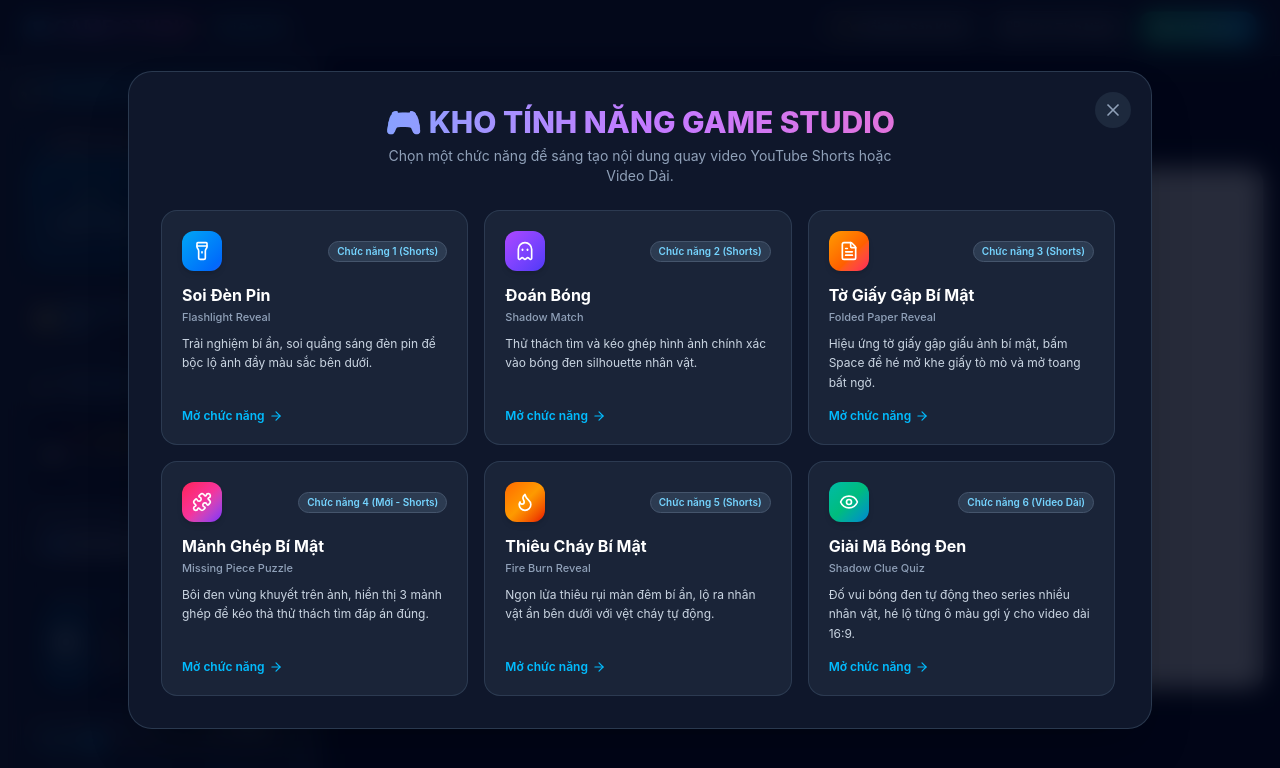
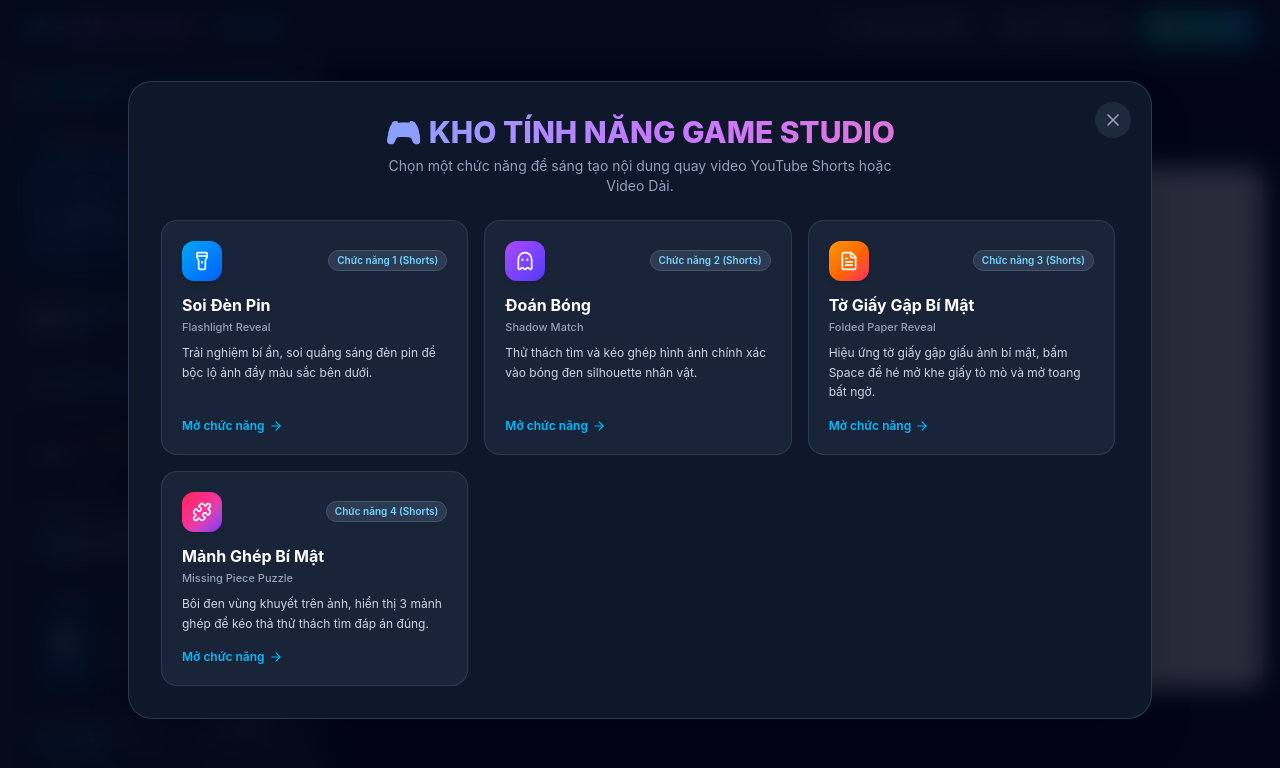
Before and after one commit to namtv95it/game_studio, a React (Vite) app: page / in a window 1280 px wide. Both pictures are taken after a click on the button "Kho Tính Năng". Shown: the top 768 px of the page. Built offline with nearby package versions, Linux system fonts and the light colour scheme.

Commit message:
feat: hide Fire Burn Reveal and Shadow Clue Quiz from FeatureModal

```diff
--- a/src/components/FeatureModal.jsx
+++ b/src/components/FeatureModal.jsx
@@ -1,5 +1,5 @@
 import React from 'react';
-import { Flashlight, Ghost, FileText, Flame, Eye, Puzzle, X, ArrowRight } from 'lucide-react';
+import { Flashlight, Ghost, FileText, Puzzle, X, ArrowRight } from 'lucide-react';
 
 export const GAME_FEATURES = [
   {
@@ -39,27 +39,7 @@ export const GAME_FEATURES = [
     description: 'Bôi đen vùng khuyết trên ảnh, hiển thị 3 mảnh ghép để kéo thả thử thách tìm đáp án đúng.',
     icon: Puzzle,
     color: 'from-rose-500 via-pink-500 to-violet-600',
-    badge: 'Chức năng 4 (Mới - Shorts)',
-    active: true
-  },
-  {
-    id: 'fire_burn',
-    title: 'Thiêu Cháy Bí Mật',
-    subtitle: 'Fire Burn Reveal',
-    description: 'Ngọn lửa thiêu rụi màn đêm bí ẩn, lộ ra nhân vật ẩn bên dưới với vệt cháy tự động.',
-    icon: Flame,
-    color: 'from-orange-500 via-amber-500 to-red-600',
-    badge: 'Chức năng 5 (Shorts)',
-    active: true
-  },
-  {
-    id: 'shadow_quiz',
-    title: 'Giải Mã Bóng Đen',
-    subtitle: 'Shadow Clue Quiz',
-    description: 'Đố vui bóng đen tự động theo series nhiều nhân vật, hé lộ từng ô màu gợi ý cho video dài 16:9.',
-    icon: Eye,
-    color: 'from-teal-500 via-emerald-500 to-sky-600',
-    badge: 'Chức năng 6 (Video Dài)',
+    badge: 'Chức năng 4 (Shorts)',
     active: true
   }
 ];
```
